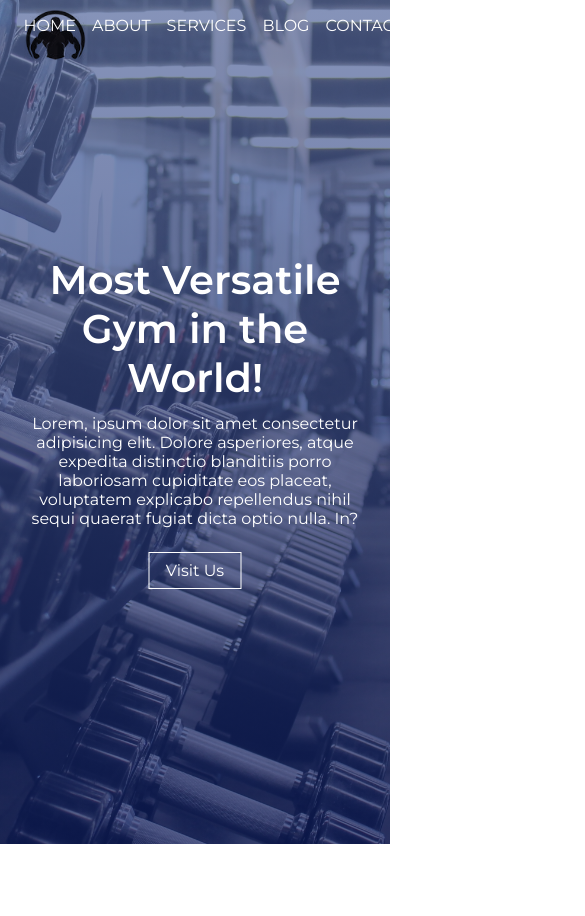
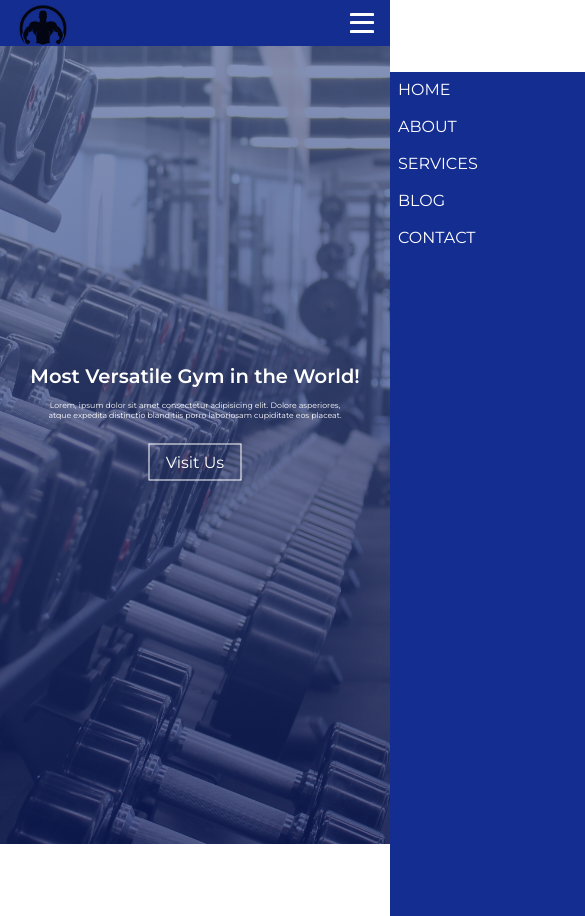
Before and after one commit to singhimat99/general-gym-website, a plain HTML site: page index.html in a window 390 px wide. Shown: the whole page, 585 px wide, since content can reach past the window. Before the commit the page ends 844 px from the top, so only its background shows below. Drawn offline with Linux system fonts and the light colour scheme.

Commit message:
added responsive navbar and textbox

```diff
--- a/index.html
+++ b/index.html
@@ -20,6 +20,11 @@
         <a href="index.html">
           <img class="logo" src="images/logo.jpeg" alt=""
         /></a>
+        <a href="#" class="hamburger">
+          <span class="bar1"></span>
+          <span class="bar2"></span>
+          <span class="bar3"></span>
+        </a>
         <div class="nav-links">
           <ul class="link-container">
             <li><a href="">home</a></li>
@@ -34,9 +39,9 @@
         <h1>Most Versatile Gym in the World!</h1>
         <p>
           Lorem, ipsum dolor sit amet consectetur adipisicing elit. Dolore
-          asperiores, atque expedita distinctio blanditiis porro laboriosam
-          cupiditate eos placeat, voluptatem explicabo repellendus nihil sequi
-          quaerat fugiat dicta optio nulla. In?
+          asperiores,<br />
+          atque expedita distinctio blanditiis porro laboriosam cupiditate eos
+          placeat.
         </p>
         <a href="" class="action-btn">Visit Us</a>
       </div>
--- a/script.js
+++ b/script.js
@@ -0,0 +1,6 @@
+const hamburger = document.querySelector(".hamburger");
+const navLinks = document.querySelector(".nav-links");
+hamburger.addEventListener("click", function () {
+  navLinks.classList.toggle("active");
+  hamburger.classList.toggle("toggle");
+});
--- a/style.css
+++ b/style.css
@@ -3,6 +3,7 @@
   padding: 0;
   font-family: "Montserrat", sans-serif;
 }
+/* background pic  */
 .header {
   min-height: 100vh;
   width: 100%;
@@ -16,8 +17,10 @@
   /* basically saying cover entire page with image  */
   position: relative;
 }
+
+/* navbar */
 .logo {
-  width: 125px;
+  width: 15vw;
   mix-blend-mode: multiply;
   position: absolute;
   top: -15px;
@@ -42,6 +45,7 @@ nav {
 .nav-links ul li {
   list-style: none;
   color: white;
+  display: inline-block;
   padding: 0.5rem;
   position: relative;
 }
@@ -62,6 +66,34 @@ nav {
 .nav-links ul li:hover::after {
   width: 100%;
 }
+
+/* navbar hamburger  */
+.hamburger {
+  width: 1.5rem;
+  height: 1.25rem;
+  display: none;
+  flex-direction: column;
+  justify-content: space-between;
+}
+
+.hamburger span {
+  transition: all 0.5s ease;
+  width: 100%;
+  height: 3px;
+  background-color: white;
+  border-radius: 10%;
+}
+.toggle .bar1 {
+  transform: rotate(45deg) translate(5px, 6px);
+}
+.toggle .bar2 {
+  opacity: 0;
+}
+.toggle .bar3 {
+  transform: rotate(-45deg) translate(6px, -7px);
+}
+
+/* textbox  */
 .textbox {
   width: 90%;
   color: white;
@@ -78,6 +110,8 @@ nav {
   font-size: 1rem;
   margin: 0.75rem 0 1.5rem;
 }
+
+/* button under textbox  */
 .action-btn {
   text-decoration: none;
   display: inline-block;
@@ -90,3 +124,46 @@ nav {
   color: black;
   background-color: white;
 }
+
+/* responsive mobile  */
+@media (max-width: 700px) {
+  .textbox h1 {
+    font-size: 5vw;
+  }
+  .textbox p {
+    font-size: 2vw;
+    margin: 0.75rem 0 1.5rem;
+  }
+  .nav-links ul li {
+    display: block;
+  }
+  nav {
+    background: rgb(20, 45, 144);
+    height: 30px;
+  }
+  .logo {
+    width: 100px;
+  }
+  .nav-links {
+    position: absolute;
+    background: rgb(20, 45, 144);
+    height: 100vh;
+    width: 50%;
+    text-align: left;
+    z-index: 2;
+    top: 8.5vh;
+    right: 0;
+    transform: translateX(100%);
+    transition: transform 1s;
+  }
+  .nav-links ul {
+    flex-direction: column;
+  }
+  .hamburger {
+    display: flex;
+  }
+  .nav-links.active {
+    transform: translateX(0%);
+    transition: transform 1s;
+  }
+}
```
